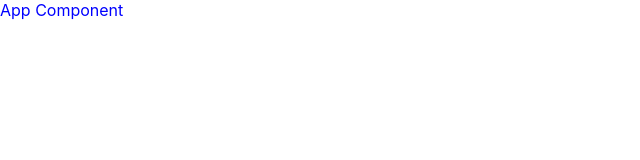
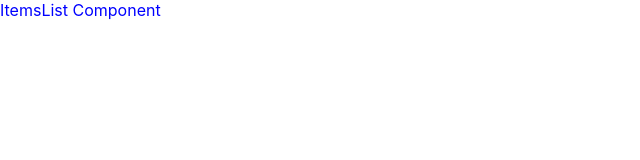
Before and after one commit to velizargenov/reference-list, a React (Create React App) app: page / in a window 1280 px wide. Shown: the top 160 px of the page, without its empty margins (0-640 px from the left). Built offline with nearby package versions, Linux system fonts and the light colour scheme.

Commit message:
Add ItemsList and Item components

```diff
--- a/src/components/App/App.js
+++ b/src/components/App/App.js
@@ -1,9 +1,12 @@
 import React from 'react';
 
 import './App.css';
+import ItemsList from '../ItemsList/ItemsList';
 
 const App = () => (
-  <div className='app'>App Component</div>
+  <div className='app'>
+    <ItemsList />
+  </div>
 );
 
 export default App;
--- /dev/null
+++ b/src/components/ItemsList/ItemsList.js
@@ -0,0 +1,7 @@
+import React from 'react';
+
+const ItemsList = () => (
+  <div className='app'>ItemsList Component</div>
+);
+
+export default ItemsList;
```
Also changed, not shown: src/components/Item/Item.js (added, +7 -0 lines).
